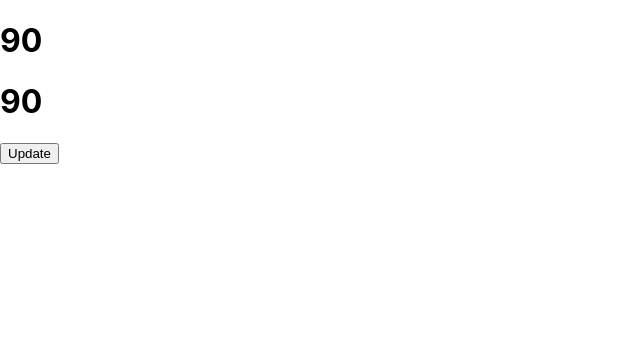
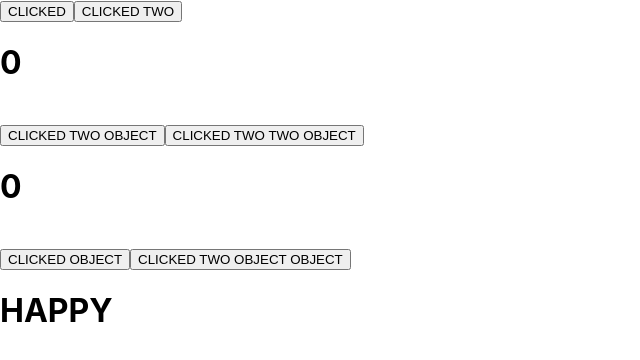
Before and after one commit to hafizip00/hooks, a React (Create React App) app: page / in a window 1280 px wide. Shown: the top 360 px of the page, without its empty margins (0-640 px from the left). Built offline with nearby package versions, Linux system fonts and the light colour scheme.

Commit message:
Sixth Hooks

```diff
--- a/src/App.js
+++ b/src/App.js
@@ -7,6 +7,7 @@ import UseEffects from './Hooks/UseEffects';
 import UseMemo from './Hooks/UseMemo';
 import USeref from './Hooks/UseRef';
 import Context from './Hooks/Context';
+import UseReducer from './Hooks/UseReducer';
 
 export const Info = createContext()
 function App() {
@@ -19,10 +20,12 @@ function App() {
    {/* <UseMemo/> */}
    {/* <USeref/> */}
 
-<Info.Provider value={state}>
+{/* <Info.Provider value={state}>
   <Context/>
 </Info.Provider>
-<button onClick={()=> setState(prev => prev +1)}>Update</button>
+<button onClick={()=> setState(prev => prev +1)}>Update</button> */}
+
+  <UseReducer/>
    </>
 
   );
--- /dev/null
+++ b/src/Hooks/UseReducer.js
@@ -0,0 +1,53 @@
+import {React , useReducer}from 'react'
+
+const initialValue = 0;
+const initialValueTwo = {val : 0}
+const initialOB = {vall : "HAPPY "}
+
+const reducer = (state , action) =>{
+    switch(action){
+        case 'clicked' : return state = 'CLICKED'; break;
+        case 'clickedTwo' : return state = 'CLICKED TWO'; break;
+        default: return state;
+    }
+}
+
+const reducerTwo = (state , action)=>{
+        switch(action.type){
+            case 'CLICKEDOBTWO' : return {val : "GOOGLE"} ; break;
+            case 'CLICKEDOBTWOTWO' : return {val : "FACEBOOK"}; break;
+            case 'CLICKEDOBJECT' : return {vall : "YAHOOOOO....!"} ; break;
+            case 'CLICKEDOBTWOOBJRCT' : return {vall : "VIMEO.....!"} ; break;
+            default : return state.val;
+
+        }
+}
+
+
+function UseReducer() {
+
+    const [state , dispatch] = useReducer(reducer , initialValue)
+
+    const [stateTwo , dispatchTwo] = useReducer(reducerTwo , initialValueTwo)
+    const [stateOB , dispatchOB] = useReducer(reducerTwo , initialOB)
+
+
+  return (
+    <div>
+        <button onClick={()=> dispatch('clicked')}>CLICKED</button>
+        <button onClick={()=> dispatch('clickedTwo')}>CLICKED TWO</button>
+        <h1>{state}</h1>
+        <br/>
+        <button onClick={()=> dispatchTwo({type : 'CLICKEDOBTWO'})}>CLICKED TWO OBJECT</button>
+        <button onClick={()=> dispatchTwo({type : 'CLICKEDOBTWOTWO'})}>CLICKED TWO TWO OBJECT</button>
+        <h1>{stateTwo.val}</h1>
+        <br/>
+        <button onClick={()=> dispatchOB({type : 'CLICKEDOBJECT'})}>CLICKED OBJECT</button>
+        <button onClick={()=> dispatchOB({type : 'CLICKEDOBTWOOBJRCT'})}>CLICKED TWO OBJECT OBJECT</button>
+        <h1>{stateOB.vall}</h1>
+
+    </div>
+  )
+}
+
+export default UseReducer
```
